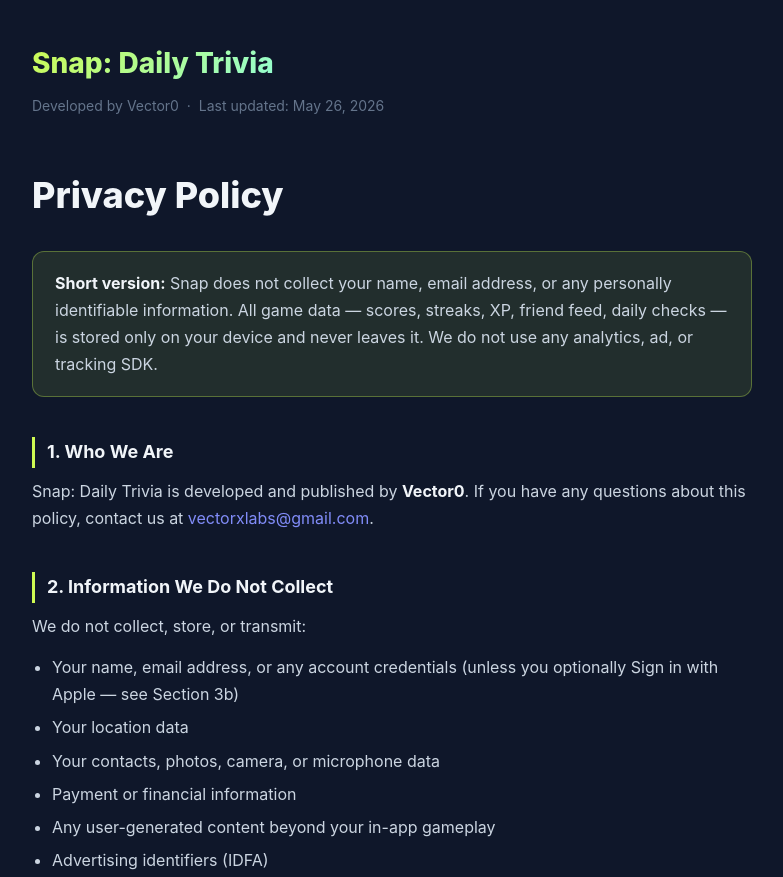
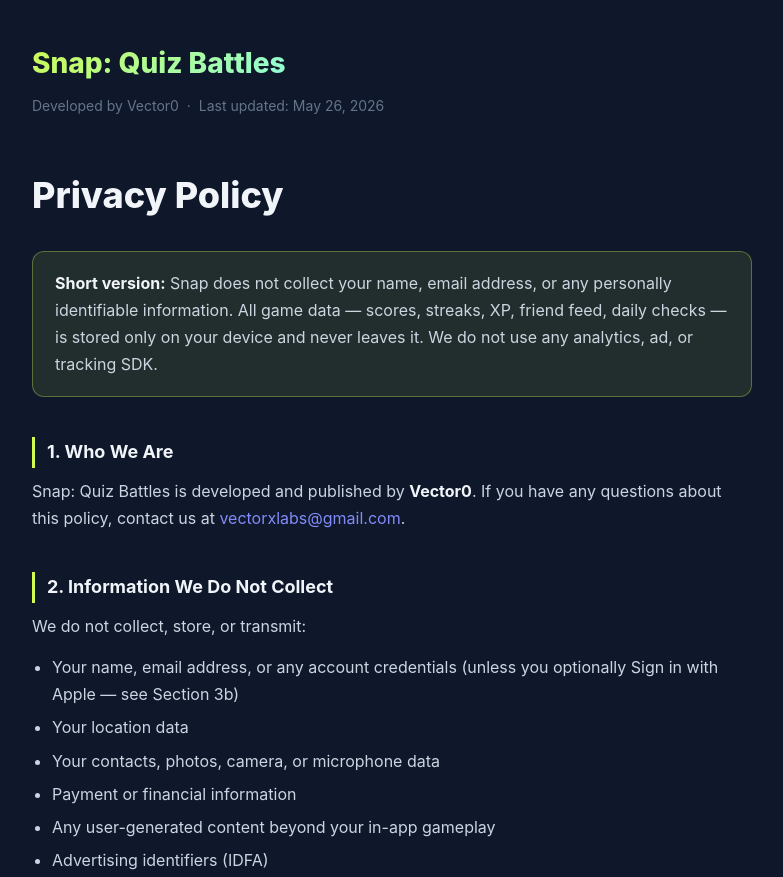
Before and after one commit to vectorxlabs/snap-privacy, a plain HTML site: page index.html in a window 1280 px wide. Shown: the top 877 px of the page, without its empty margins (248-1031 px from the left). Drawn offline with Linux system fonts and the light colour scheme.

Commit message:
Rename to Snap: Quiz Battles (App Store final name)

```diff
--- a/index.html
+++ b/index.html
@@ -3,7 +3,7 @@
 <head>
   <meta charset="UTF-8" />
   <meta name="viewport" content="width=device-width, initial-scale=1.0" />
-  <title>Privacy Policy – Snap: Daily Trivia</title>
+  <title>Privacy Policy – Snap: Quiz Battles</title>
   <style>
     *, *::before, *::after { box-sizing: border-box; margin: 0; padding: 0; }
 
@@ -95,7 +95,7 @@
   <div class="container">
 
     <header>
-      <div class="app-name">Snap: Daily Trivia</div>
+      <div class="app-name">Snap: Quiz Battles</div>
       <p>Developed by Vector0 &nbsp;·&nbsp; Last updated: May 26, 2026</p>
     </header>
 
@@ -106,7 +106,7 @@
     </div>
 
     <h2>1. Who We Are</h2>
-    <p>Snap: Daily Trivia is developed and published by <strong style="color:#f1f5f9;">Vector0</strong>. If you have any questions about this policy, contact us at <a href="mailto:vectorxlabs@gmail.com">vectorxlabs@gmail.com</a>.</p>
+    <p>Snap: Quiz Battles is developed and published by <strong style="color:#f1f5f9;">Vector0</strong>. If you have any questions about this policy, contact us at <a href="mailto:vectorxlabs@gmail.com">vectorxlabs@gmail.com</a>.</p>
 
     <h2>2. Information We Do Not Collect</h2>
     <p>We do not collect, store, or transmit:</p>
@@ -166,7 +166,7 @@
     <p>Every email gets a reply, usually within 48 hours.</p>
 
     <footer>
-      <p>© 2026 Vector0. All rights reserved. Snap: Daily Trivia.</p>
+      <p>© 2026 Vector0. All rights reserved. Snap: Quiz Battles.</p>
     </footer>
 
   </div>
```
